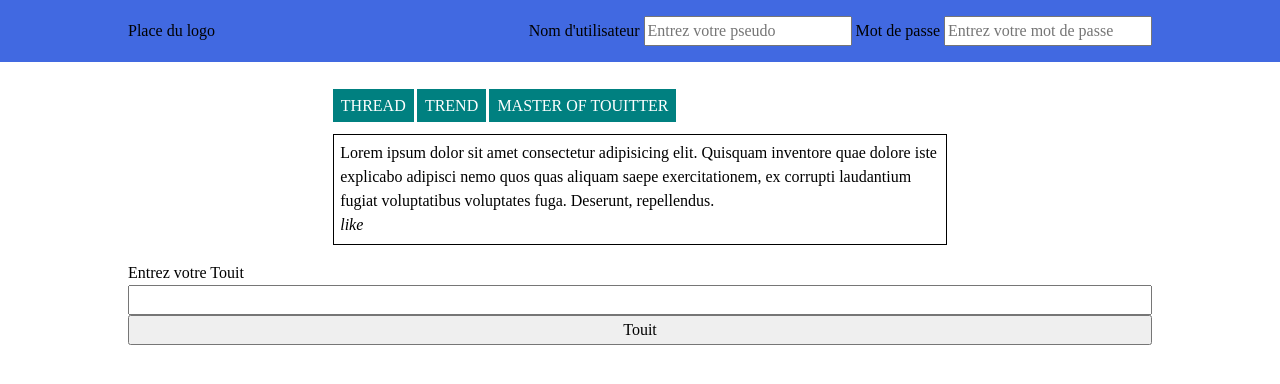
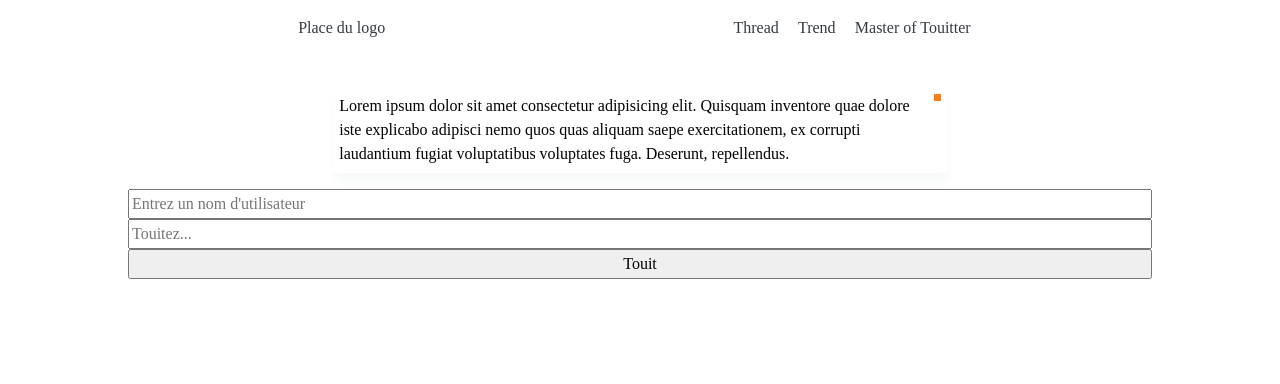
Before and after one commit to codeurali/01-i-am-learning, a website: page index.html in a window 1280 px wide. Drawn offline with Linux system fonts and the light colour scheme.

Commit message:
css : ajout de variable et modification du style

```diff
--- a/css/style.css
+++ b/css/style.css
@@ -1,5 +1,10 @@
+:root {
+    --dark-grey: #343a40;
+    --light: #f8f9fa;
+    --orange: #fd7e15;
+}
+
 /* Choisir deux police */
-/* Couleurs */
 /* Créer un logo */
 /* intégré des smily en unicode */
 
@@ -16,7 +21,7 @@
 /* HEADER */
 
 header {
-    background-color: royalblue;
+    color : var(--dark-grey);
     padding-top: 1em;
     padding-bottom: 1em;
     display: flex;
@@ -27,11 +32,28 @@ header {
 .entete {
     display: flex;
     flex-direction: row;
-    justify-content: space-between;
+    justify-content: space-around;
     align-items: center;
     width: 80vw;
 }
 
+.menu-nav {
+    display: flex;
+    flex-direction: row;
+    padding-top: 5rem;
+}
+
+.btn {
+    color: var(--dark-grey);
+    text-decoration: none;
+    margin-right: .2em;
+    padding: .5em;
+}
+
+.btn:hover,
+.btn:focus {
+    color: var(--orange);
+}
 
 
 /* MESSAGERIE */
@@ -46,26 +68,32 @@ header {
     margin-bottom: 1em;
 }
 
-.menu-nav {
-    display: flex;
-    flex-direction: row;
-    padding-top: 5rem;
-}
 
-.btn {
-    background-color: teal;
-    color: white;
-    text-decoration: none;
-    text-transform: uppercase;
-    margin-right: .2em;
-    padding: .5em;
-}
+
+
 
 /* TOUIT-LIST */
 
 
-.touit {
-    border: 1px black solid;
+.touit-list > li {
+    display: flex;
+    flex-direction: row;
+    justify-content: space-between;
+    align-items: flex-start;
+    box-shadow: 1px 10px 10px var(--light) ;
+    border-radius: 2%;
     padding: .4em;
     margin-bottom: 1em;
 }
+
+.remove-touit {
+    padding: .2em;
+    background-color: var(--orange);
+    border: none;
+}
+
+.remove-touit:hover,
+.remove-touit:focus {
+    background-color: var(--dark-grey);
+    cursor: pointer;
+}
--- a/index.html
+++ b/index.html
@@ -11,27 +11,19 @@
     <header>
             <ul class='entete'>
                 <li class='logo'>Place du logo</li>
-                <li class='login'>
-                    <label for="uname">Nom d'utilisateur</label>
-                    <input type="text" placeholder="Entrez votre pseudo" name='uname' required>
-                    <label for="psw">Mot de passe</label>
-                    <input type="password" placeholder="Entrez votre mot de passe" name='psw'>
-                </li>
-            </ul>
-    </header>
-    <section class='messagerie'>
-        <div class="container">
-            <nav class='nav-bar'>
                 <ul class='menu-nav'>
                     <li><a href="" class='btn'>Thread</a></li>
                     <li><a href="" class='btn'>Trend</a></li>
                     <li><a href="" class='btn'>Master of Touitter</a></li>
                 </ul>
-            </nav>
+            </ul>
+    </header>
+    <section class='messagerie'>
+        <div class="container">
             <ul class='touit-list' id='touit-list'>
-                <li class='touit'>
+                <li class='touit' id='touit'>
                     <p>Lorem ipsum dolor sit amet consectetur adipisicing elit. Quisquam inventore quae dolore iste explicabo adipisci nemo quos quas aliquam saepe exercitationem, ex corrupti laudantium fugiat voluptatibus voluptates fuga. Deserunt, repellendus.</p>
-                    <i onclick=''>like</i>
+                    <button type='button' class='remove-touit' id='delete-touit'></button>
                 </li>
 
             </ul>
@@ -39,8 +31,8 @@
     </section>
     <section class=''>
         <div class="container">
-            <label for="">Entrez votre Touit</label>
-            <input type="text" id='touit-text'>
+            <input type="text" class="pseudo" placeholder="Entrez un nom d'utilisateur">
+            <input type="text" id='touit-text' placeholder="Touitez...">
             <button id='submit-touit'>Touit</button>
         </div>
     </section>
--- a/js/script.js
+++ b/js/script.js
@@ -1,10 +1,14 @@
-const addButton = document.getElementById('submit-touit')
-const touitText = document.getElementById('touit-text')
-const touitList = document.getElementById('touit-list')
+const addButton = document.getElementById('submit-touit');
+const touitText = document.getElementById('touit-text');
+const touitList = document.getElementById('touit-list');
+const touiDelete = document.getElementById('delete-touit');
 
 
-addButton.addEventListener("click", function() {
+
+function addNote() {
     const newTouit = document.createElement('li');
     newTouit.textContent = touitText.value;
     touitList.appendChild(newTouit);
-});
+};
+
+addButton.addEventListener('click', addNote)
```
Also changed, not shown: 1 other file.
